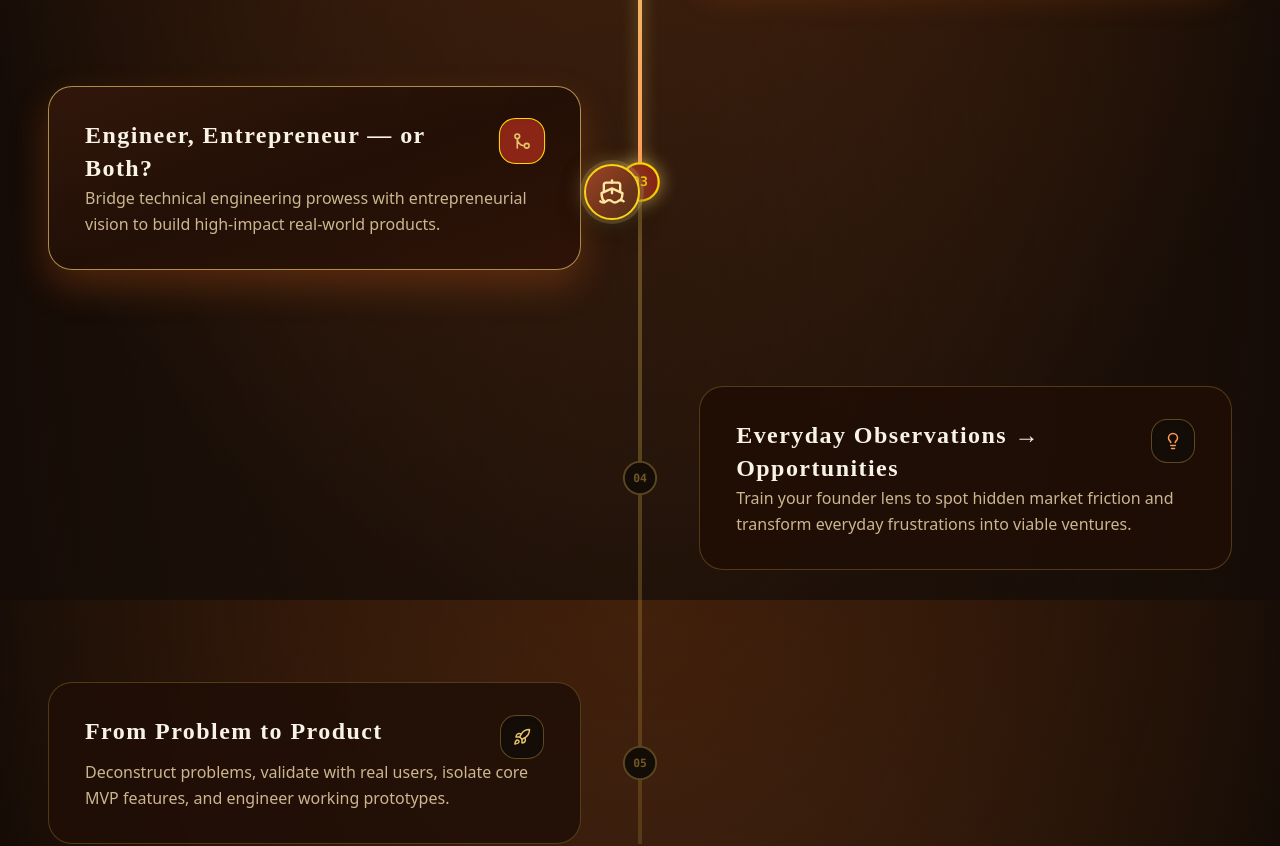
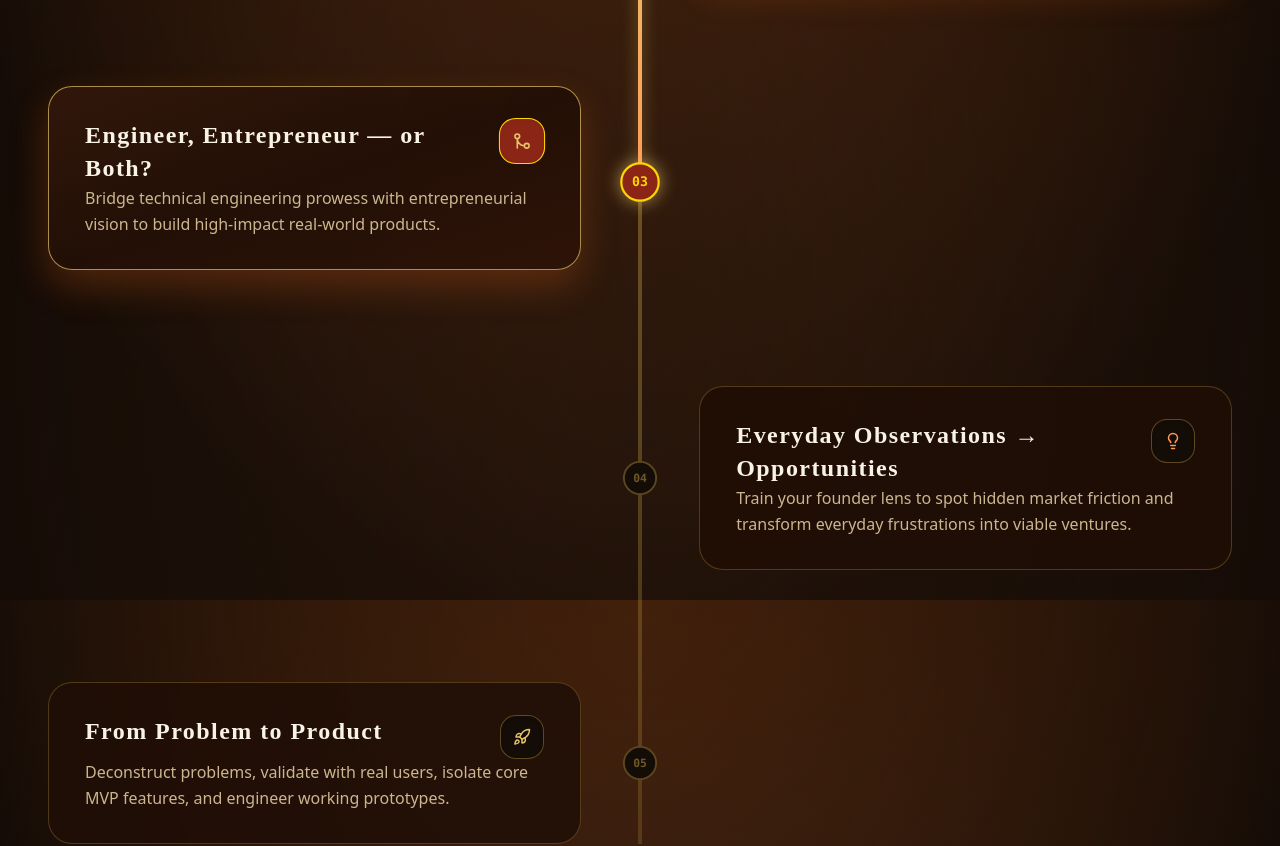
Before and after one commit to creatorofC-gif/BB-REG-new, a React (Vite) app: page / in a window 1280 px wide. Shown: the part 1800-2646 px from the top of the page. Built offline with nearby package versions, Linux system fonts and the light colour scheme; a web font is replaced by a local one.

Commit message:
refactor: remove unused Ship component and update boat position calculation for clarity

```diff
--- a/src/components/EventStoryline.jsx
+++ b/src/components/EventStoryline.jsx
@@ -8,7 +8,6 @@ import {
   Lightbulb,
   Rocket,
   Trophy,
-  Ship,
   ChevronRight,
   Star
 } from "lucide-react";
@@ -63,8 +62,8 @@ export function EventStoryline() {
     };
   }, []);
 
-  // Compute boat vertical position percentage
-  const boatTopPercent = Math.min(95, Math.max(5, scrollProgress * 100));
+  // Keep the flowing timeline light within the route bounds.
+  const lightProgressPercent = Math.min(95, Math.max(5, scrollProgress * 100));
 
   return (
     <section className="section-storyline relative flex flex-col items-center justify-center z-10 py-20 sm:py-28 lg:py-36 overflow-hidden">
@@ -92,21 +91,10 @@ export function EventStoryline() {
             {/* Active Progress Gold Line */}
             <div
               className="absolute top-0 left-1/2 -translate-x-1/2 w-1 bg-gradient-to-b from-[#C85A17] via-[#E5C368] to-[#FF9955] shadow-[0_0_15px_rgba(229,195,104,0.6)] transition-all duration-300 pointer-events-none"
-              style={{ height: `${boatTopPercent}%` }}
+              style={{ height: `${lightProgressPercent}%` }}
             />
 
-            {/* Sailing Ship with Navigation Compass Ring */}
-            <div
-              className="absolute left-1/2 -translate-x-1/2 z-20 transition-all duration-300 ease-out pointer-events-none"
-              style={{ top: `${boatTopPercent}%`, transform: 'translate(-50%, -50%)' }}
-            >
-              <div className="relative flex items-center justify-center">
-                <div className="absolute w-16 h-16 rounded-full bg-[#E5C368]/20 animate-ping" />
-                <div className="w-14 h-14 rounded-full bg-gradient-to-br from-[#8B2616] via-[#5C1408] to-[#2C0A04] border-2 border-[#FFD700] flex items-center justify-center text-[#FFE8A3] shadow-[0_8px_25px_rgba(0,0,0,0.6),0_0_20px_rgba(229,195,104,0.5)]">
-                  <Ship className="w-7 h-7 animate-ship-float" />
-                </div>
-              </div>
-            </div>
+
 
             {/* Desktop 5 Waypoint Cards with Spacious Gaps */}
             <div className="w-full flex flex-col gap-24 lg:gap-28">
```
